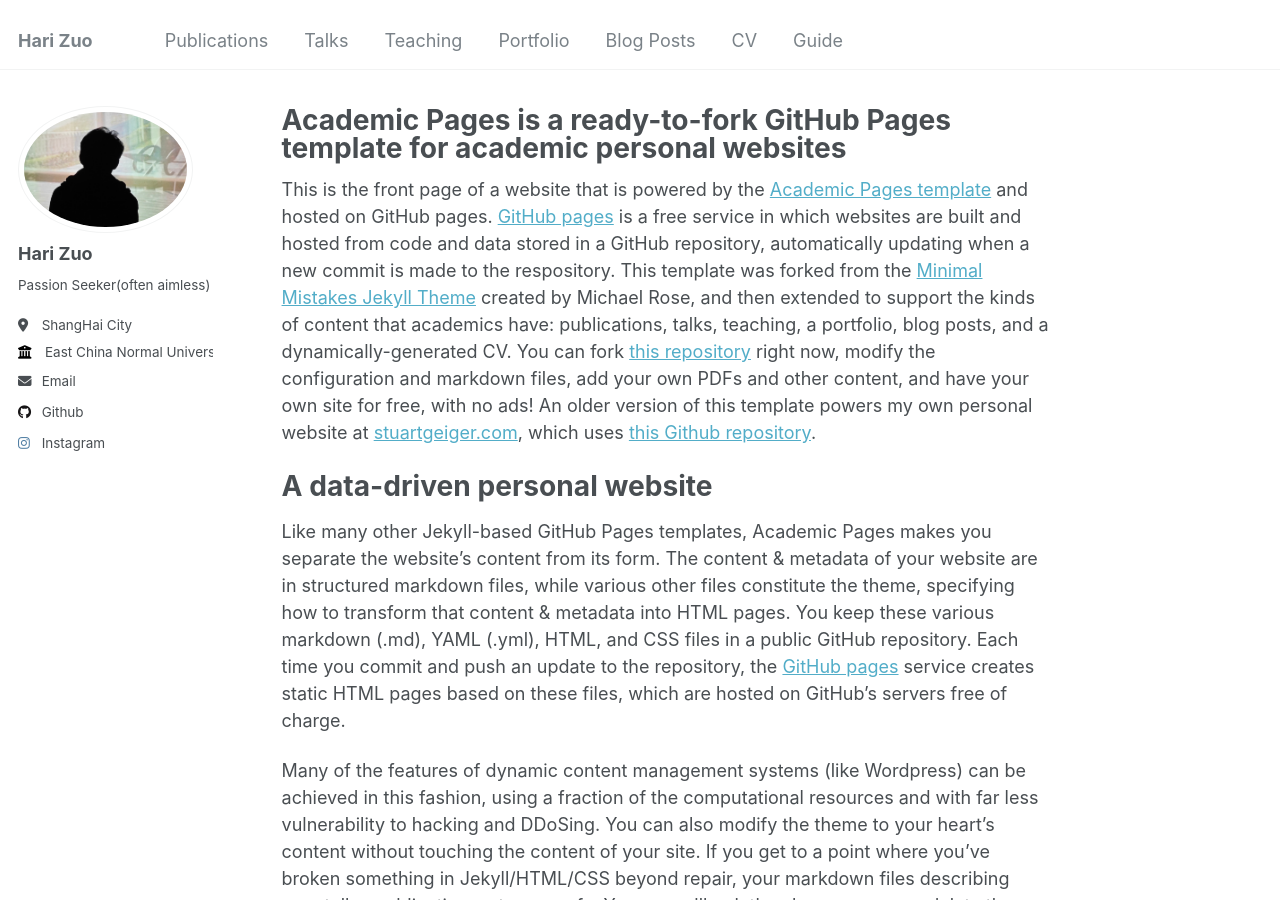
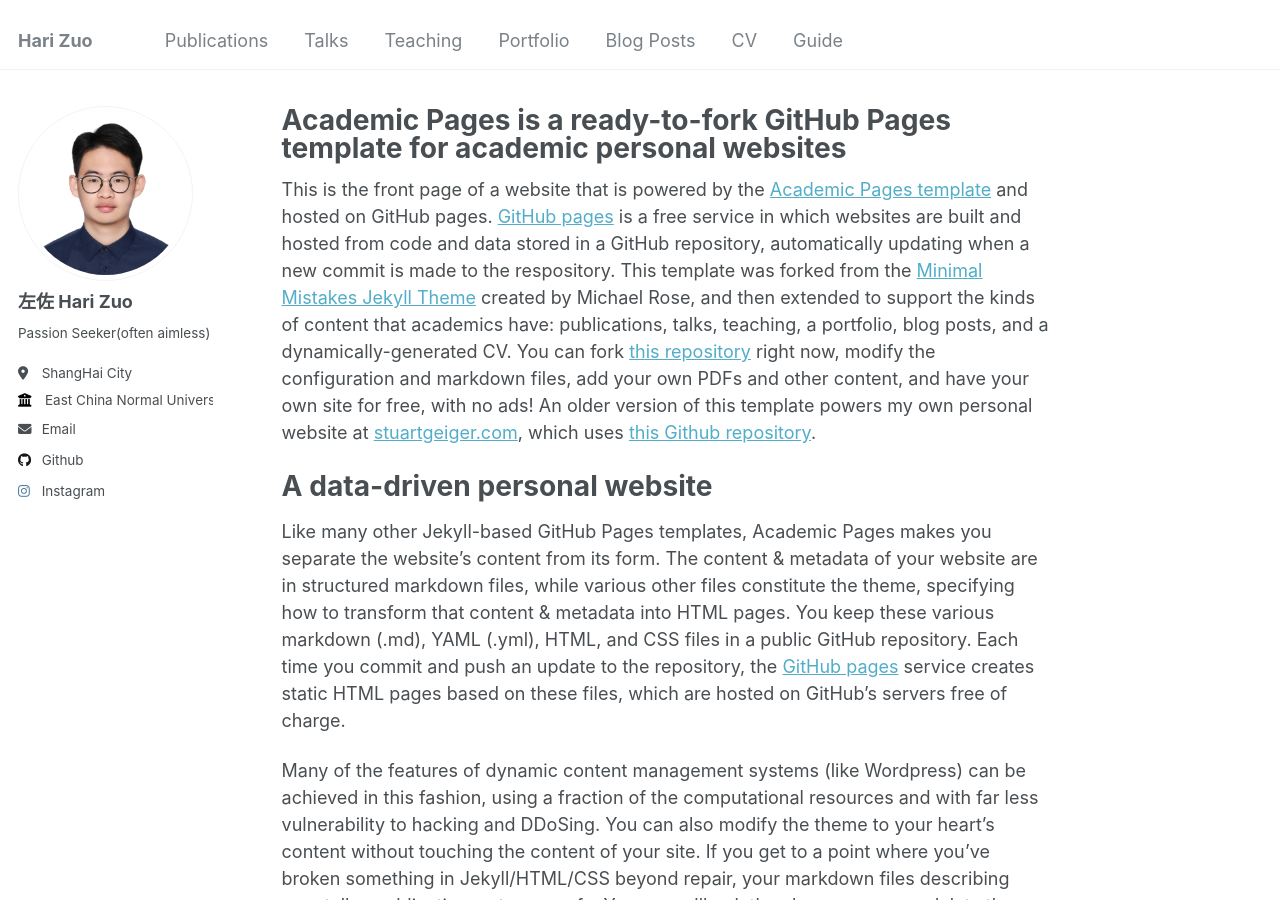
Before and after one commit to HariLogicSeldon/HariLogicSeldon.github.io, a Jekyll site: the page built from _pages/about.md, in a window 1280 px wide and 900 px high. Built offline with Jekyll 4.4.1, drawn with Linux system fonts in a browser that asks for light colours.

```diff
--- a/_config.yml
+++ b/_config.yml
@@ -22,7 +22,7 @@ repository               : "harilogicseldon/harilogicseldon.github.io"
 author:
   # Biographic information
   avatar           : "profile.jpg"
-  name             : "Hari Zuo"
+  name             : "左佐 Hari Zuo"
   pronouns         :  # example: "she/her"
   bio              : "Passion Seeker(often aimless) "
   location         : "ShangHai City"
```
Also changed, not shown: images/profile.jpg, 1 other file.
